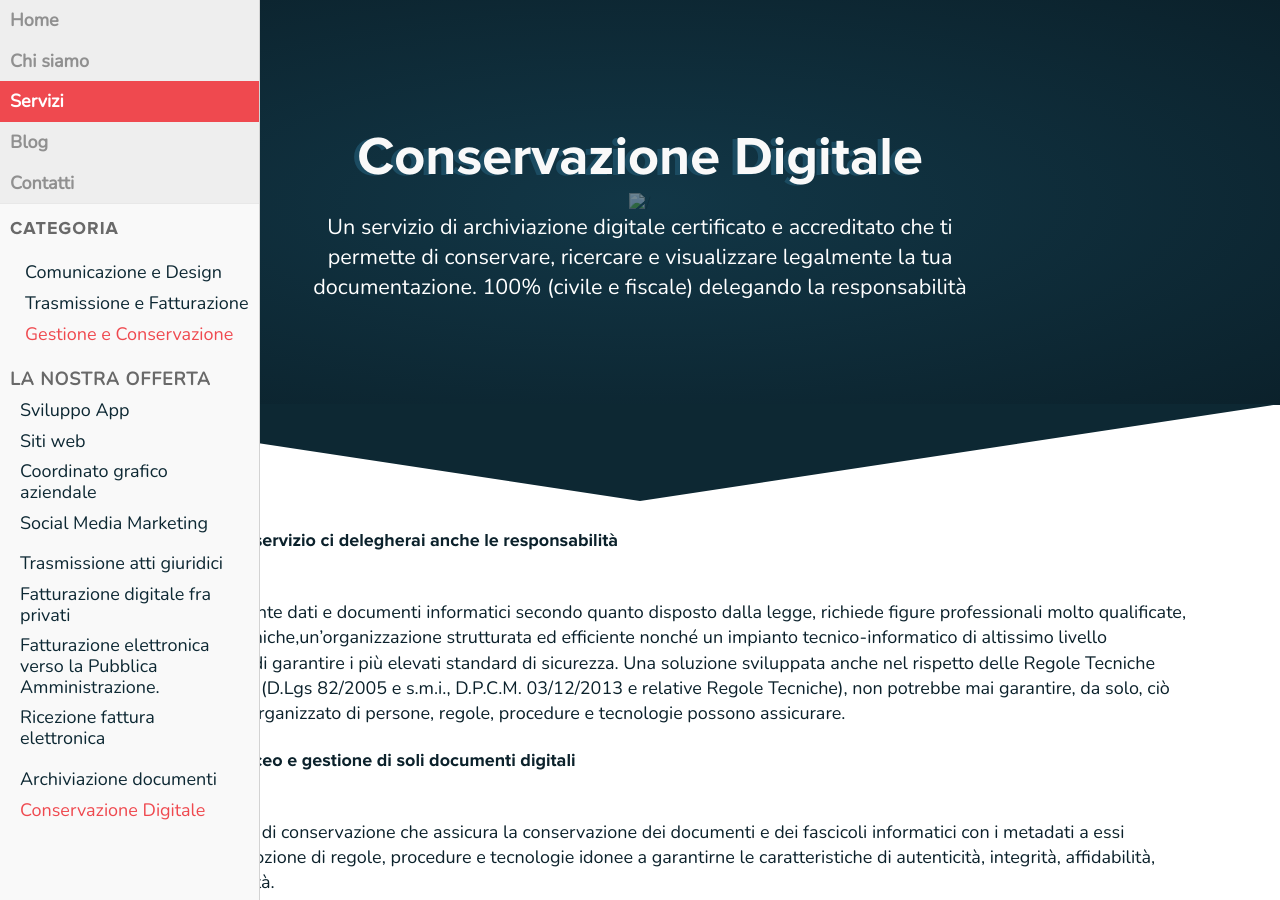
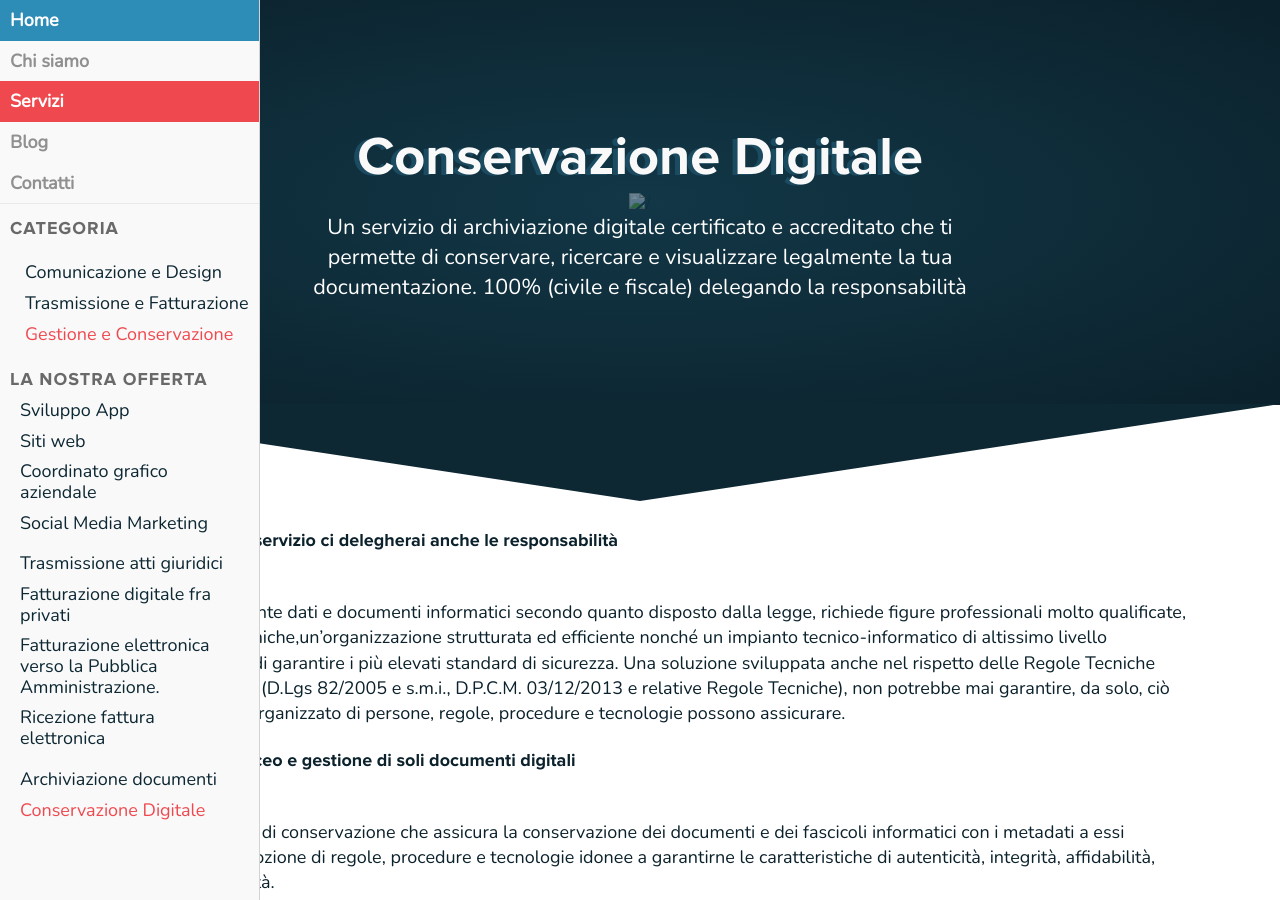
Before and after one commit to flussodigitale/dds, a Jekyll site: the page built from servizi/ottimizzazione-backoffice/conservazione/conservazione-digitale.md, in a window 1280 px wide and 900 px high. Built offline with Jekyll 4.4.1, drawn with Linux system fonts in a browser that asks for light colours; nearby versions of some CDN libraries; some web fonts are replaced; a style sheet for code colours, icons or effects is not loaded.

Commit message:
sidebar style fix

```diff
--- a/_sass/theme/_internal-layout.scss
+++ b/_sass/theme/_internal-layout.scss
@@ -221,6 +221,7 @@
 .current-page {
     a {
         color: $accent-color!important;
+        text-decoration: none!important;
     }
 }
 nav.smartcrumb.scrolled {
--- a/_sass/theme/_responsive.scss
+++ b/_sass/theme/_responsive.scss
@@ -30,6 +30,10 @@
 
     .sidebar__header {
         display: none;
+    }
+
+    .sidebar__items:hover {
+        background-color: transparent;
     }
 
         body.single-layout {
--- a/_sass/theme/_single.scss
+++ b/_sass/theme/_single.scss
@@ -184,6 +184,11 @@
             padding: 10px;
             color: #909090;
             font-weight: bold;
+            transition: $fast-transition;
+            &:hover {
+                background-color: #2e8db7;
+                color: white;
+            }
         }
 
         a.current {
@@ -208,6 +213,9 @@
 
             a {
                 color: #0d2833;
+                &:hover {
+                    text-decoration: underline;
+                }
             }
 
         }
@@ -222,6 +230,7 @@
         margin-top: 20px;
         color: rgb(105, 105, 105);
         letter-spacing: 1px;
+        font-family: 'Proxima Nova', Montserrat, sans-serif;
     }
 }
 
--- a/assets/main.css
+++ b/assets/main.css
@@ -1145,6 +1145,7 @@
 
 .current-page a {
   color: #ef494f !important;
+  text-decoration: none !important;
 }
 
 nav.smartcrumb.scrolled {
@@ -1631,6 +1632,11 @@
   padding: 10px;
   color: #909090;
   font-weight: bold;
+  transition: 0.1s ease-in-out;
+}
+.sidebar__menu .sidebar__items a:hover {
+  background-color: #2e8db7;
+  color: white;
 }
 .sidebar__menu .sidebar__items a.current {
   background-color: #ef494f;
@@ -1651,6 +1657,9 @@
 }
 .sidebar__menu .sidebar__panel ul li a {
   color: #0d2833;
+}
+.sidebar__menu .sidebar__panel ul li a:hover {
+  text-decoration: underline;
 }
 .sidebar__menu .sidebar__panel__helmet {
   display: block;
@@ -1661,6 +1670,7 @@
   margin-top: 20px;
   color: dimgray;
   letter-spacing: 1px;
+  font-family: 'Proxima Nova', Montserrat, sans-serif;
 }
 
 .sidebar__panel > ul:first-of-type {
@@ -2659,6 +2669,10 @@
     display: none;
   }
 
+  .sidebar__items:hover {
+    background-color: transparent;
+  }
+
   body.single-layout {
     position: relative;
     margin-left: 0px;
```
Also changed, not shown: _sass/theme.css (+14 -0 lines).
